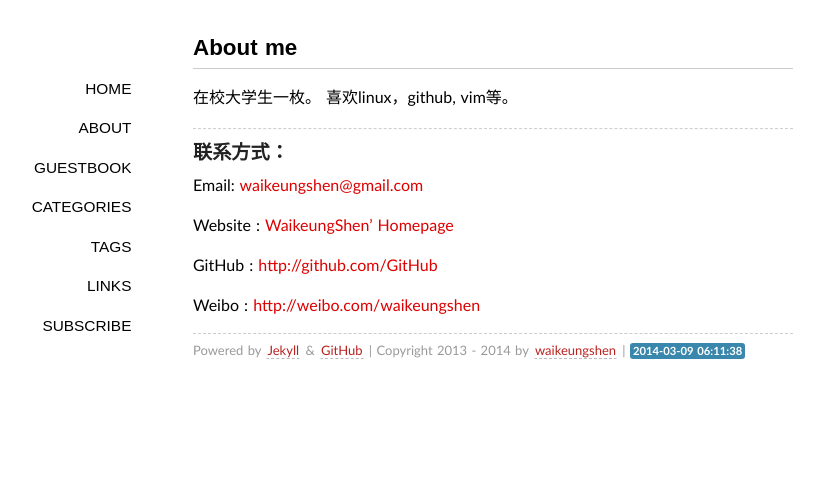
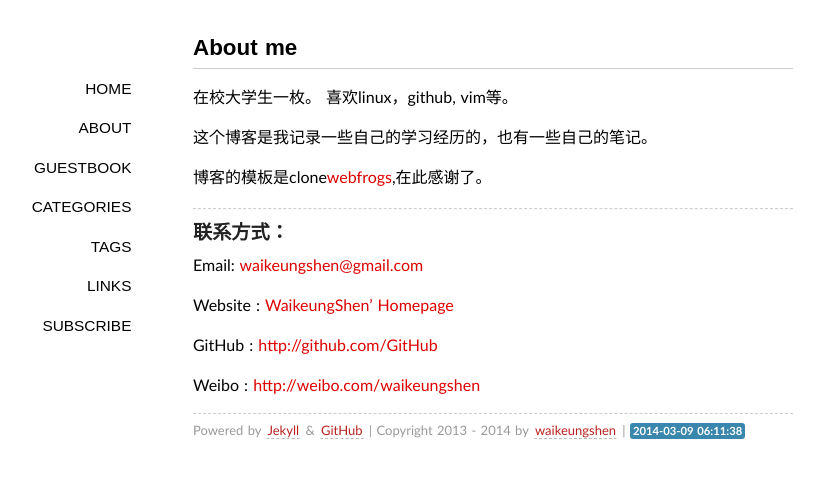
Before and after one commit to AndroidInternal/waikeung.github.com, a Jekyll site: the page built from about/index.md, in a window 1280 px wide. Shown: the top 478 px of the page, without its empty margins (147-971 px from the left). Built offline with Jekyll 4.4.1, drawn with Linux system fonts in a browser that asks for light colours; some web fonts are replaced; Markdown is read by kramdown in place of the engine named in the settings.

Commit message:
更新about

```diff
--- a/about/index.md
+++ b/about/index.md
@@ -5,6 +5,10 @@ comments: no
 ---
 
 在校大学生一枚。 喜欢linux，github, vim等。
+
+这个博客是我记录一些自己的学习经历的，也有一些自己的笔记。
+
+博客的模板是clone[webfrogs](https://github.com/webfrogs/webfrogs.github.com),在此感谢了。
 
 ----
 
```
